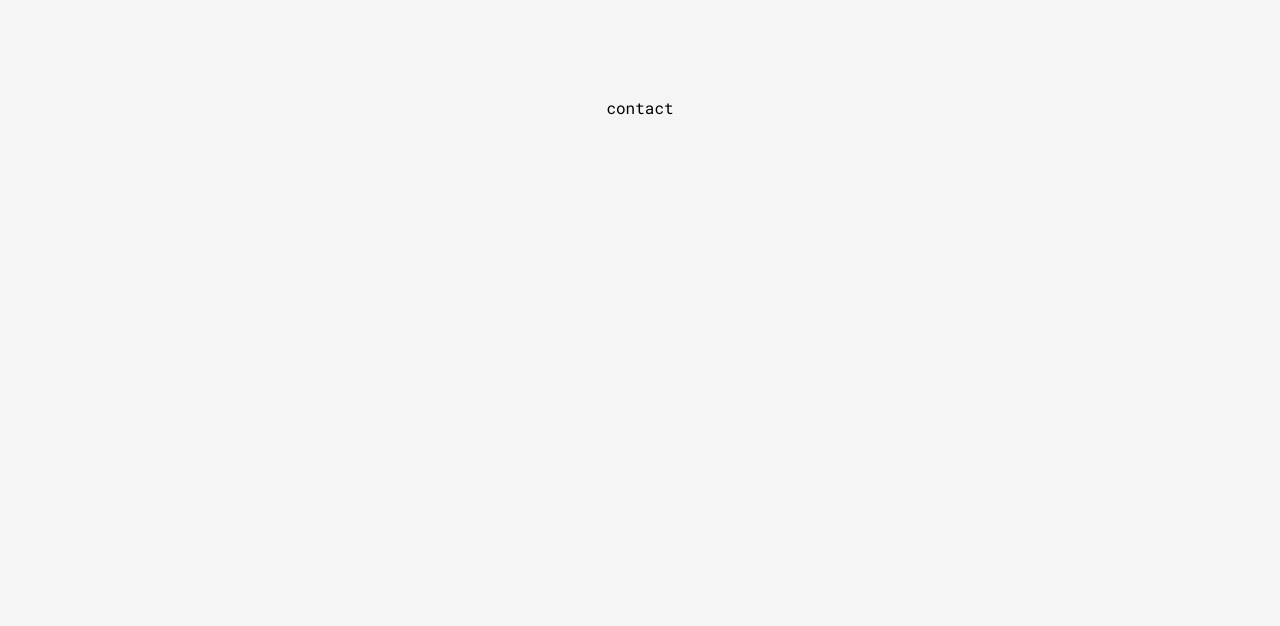
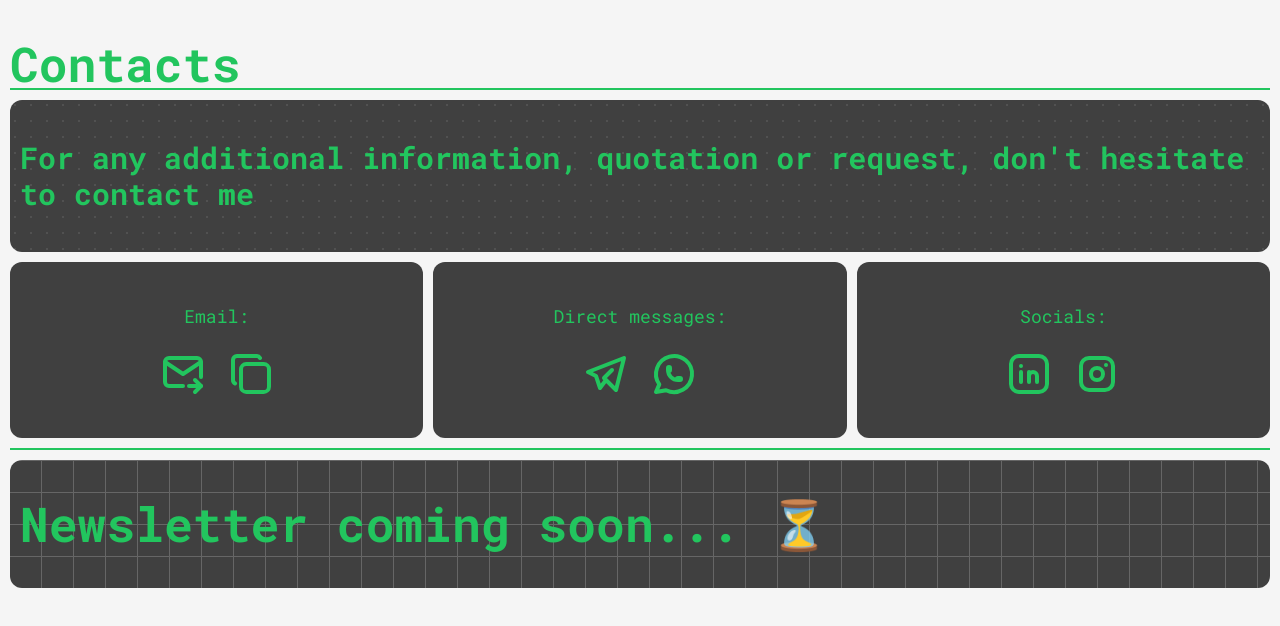
Before and after one commit to mattbreda/personal-portfolio, a Next.js app: page /contact in a window 1280 px wide. Shown: the top 626 px of the page. Built offline with nearby package versions, Linux system fonts and the light colour scheme.

Commit message:
Contacts

```diff
--- a/app/contact/page.tsx
+++ b/app/contact/page.tsx
@@ -1,8 +1,40 @@
+import { ContactsBlock } from "@/components/containers/ContactsBlock";
+import { GrowingLine } from "@/components/ui/GrowingLine";
+import { TextGenerateEffect } from "@/components/ui/TextGenerateEffect";
+import {
+  IconBrandInstagram,
+  IconBrandLinkedin,
+  IconBrandTelegram,
+  IconBrandWhatsapp,
+  IconCopy,
+  IconMailForward,
+} from "@tabler/icons-react";
+import Link from "next/link";
 
 export default function Contact() {
   return (
-    <main className="flex min-h-screen flex-col items-center justify-between p-24">
-      <h1>contact</h1>
+    <main className="flex min-h-screen flex-col items-center justify-between p-2.5 pt-10 w-full">
+      <div className="max-w-[1400px] mx-auto w-full">
+        <TextGenerateEffect
+          words="Contacts"
+          className=" text-5xl text-green-500"
+        />
+        <GrowingLine />
+        <div className="bg-neutral-700 bg-dot-white/[0.2] w-full rounded-xl py-10 p-2.5 my-2.5">
+          <TextGenerateEffect
+            words="For any additional information, quotation or request, don't hesitate to contact me"
+            className=" text-3xl text-green-500 mt-0"
+          />
+        </div>
+       <ContactsBlock />
+        <GrowingLine className="mt-2.5" />
+        <div className="bg-neutral-700 bg-grid-white/[0.2] w-full rounded-xl py-10 p-2.5 my-2.5">
+          <TextGenerateEffect
+            words="Newsletter coming soon... ⏳"
+            className=" text-5xl text-green-500"
+          />
+        </div>
+      </div>
     </main>
   );
 }
--- a/app/layout.tsx
+++ b/app/layout.tsx
@@ -4,6 +4,7 @@ import "./globals.css";
 import { FloatingNav } from "@/components/ui/FloatingNavbar";
 import { IconHome, IconMessage, IconUser } from "@tabler/icons-react";
 const rMono = Roboto_Mono({ subsets: ["latin"] });
+import { Toaster } from 'react-hot-toast';
 
 export const metadata: Metadata = {
   title: "Matteo Breda | Developer",
@@ -41,6 +42,7 @@ export default function RootLayout({
   return (
     <html lang="en">
       <body className={`${rMono.className} bg-neutral-100`}>
+        <Toaster />
         <main className="w-full relative">
           <FloatingNav navItems={navItems} />
           {children}
--- /dev/null
+++ b/components/containers/ContactsBlock.tsx
@@ -0,0 +1,84 @@
+"use client";
+import {
+  IconBrandInstagram,
+  IconBrandLinkedin,
+  IconBrandTelegram,
+  IconBrandWhatsapp,
+  IconCopy,
+  IconMailForward,
+} from "@tabler/icons-react";
+import Link from "next/link";
+import { ContactCard } from "../ui/ContactCard";
+import toast, { Toaster } from "react-hot-toast";
+
+const MailAction = () => {
+  const copyEmail = () => {
+    navigator.clipboard.writeText("info@matteobreda.dev");
+    toast.success('Email copied to clipboard!', {
+        style: {
+          background: '#404040',
+          color:'#48bb78'
+        },
+        iconTheme: {
+            primary: '#48bb78',
+            secondary: '#404040',
+          },
+      });
+/*     toast.success("Email copied to clipboard!",{className: 'bg-green-500 text-neutra-500',});
+ */  };
+  return (
+    <>
+      <Link href="mailto:info@matteobreda.dev">
+        <IconMailForward size={48} className="text-green-500" />
+      </Link>
+      <div className="cursor-pointer" onClick={() => copyEmail()}>
+        <IconCopy size={48} className="text-green-500" />
+      </div>
+    </>
+  );
+};
+const DirectActions = () => {
+  return (
+    <>
+      <Link href="https://wa.me/393495809133">
+        <IconBrandTelegram size={48} className="text-green-500" />
+      </Link>
+      <Link href="https://wa.me/393495809133">
+        <IconBrandWhatsapp size={48} className="text-green-500" />
+      </Link>
+    </>
+  );
+};
+const SocialsActions = () => {
+  return (
+    <>
+      <IconBrandLinkedin size={48} className="text-green-500" />
+      <IconBrandInstagram size={48} className="text-green-500" />
+    </>
+  );
+};
+
+const contacts = [
+  {
+    title: "Email: ",
+    action: <MailAction />,
+  },
+  {
+    title: "Direct messages: ",
+    action: <DirectActions />,
+  },
+  {
+    title: "Socials: ",
+    action: <SocialsActions />,
+  },
+];
+
+export const ContactsBlock = () => {
+  return (
+    <div className="w-full grid grid-cols-1 md:grid-cols-3 gap-2.5">
+      {contacts.map((c) => {
+        return <ContactCard title={c.title} action={c.action} key={c.title} />;
+      })}
+    </div>
+  );
+};
--- /dev/null
+++ b/components/ui/ContactCard.tsx
@@ -0,0 +1,14 @@
+export const ContactCard = ({
+  title,
+  action,
+}: {
+  title?: string | React.ReactNode;
+  action?: string | React.ReactNode;
+}) => {
+  return (
+    <div className="w-full rounded-xl bg-neutral-700 text-slate-100 flex flex-col items-center py-10 p-2.5">
+      <div className="text-lg text-green-500 mb-5">{title}</div>
+      <div className="flex flex-row items-center gap-x-5">{action}</div>
+    </div>
+  );
+};
--- a/components/ui/TextGenerateEffect.tsx
+++ b/components/ui/TextGenerateEffect.tsx
@@ -44,7 +44,7 @@ export const TextGenerateEffect = ({
 
   return (
     <div className={cn("font-bold", className)}>
-      <div className="mt-4">
+      <div className="mt-0">
         <div className=" ">
           {renderWords()}
         </div>
--- a/package.json
+++ b/package.json
@@ -17,6 +17,7 @@
     "next": "14.1.4",
     "react": "^18",
     "react-dom": "^18",
+    "react-hot-toast": "^2.4.1",
     "tailwind-merge": "^2.2.2"
   },
   "devDependencies": {
```
Also changed, not shown: 1 other file (tests, documents, lock files or other folders).
